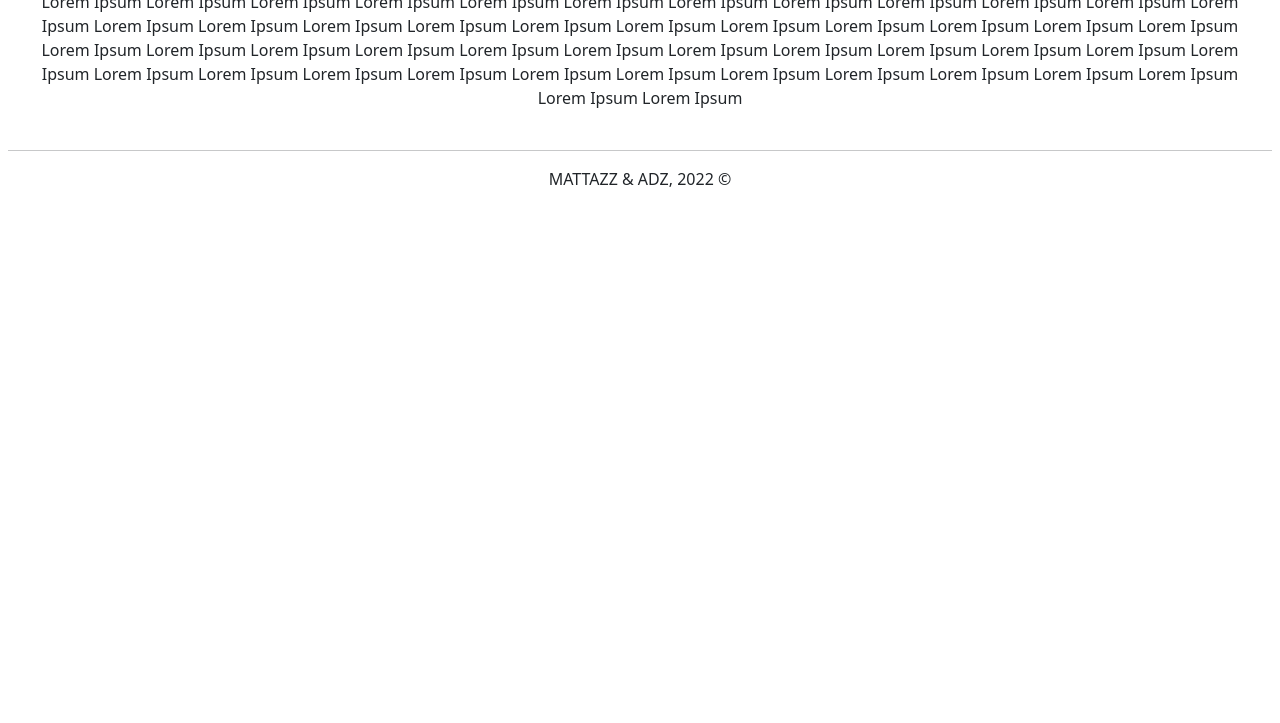
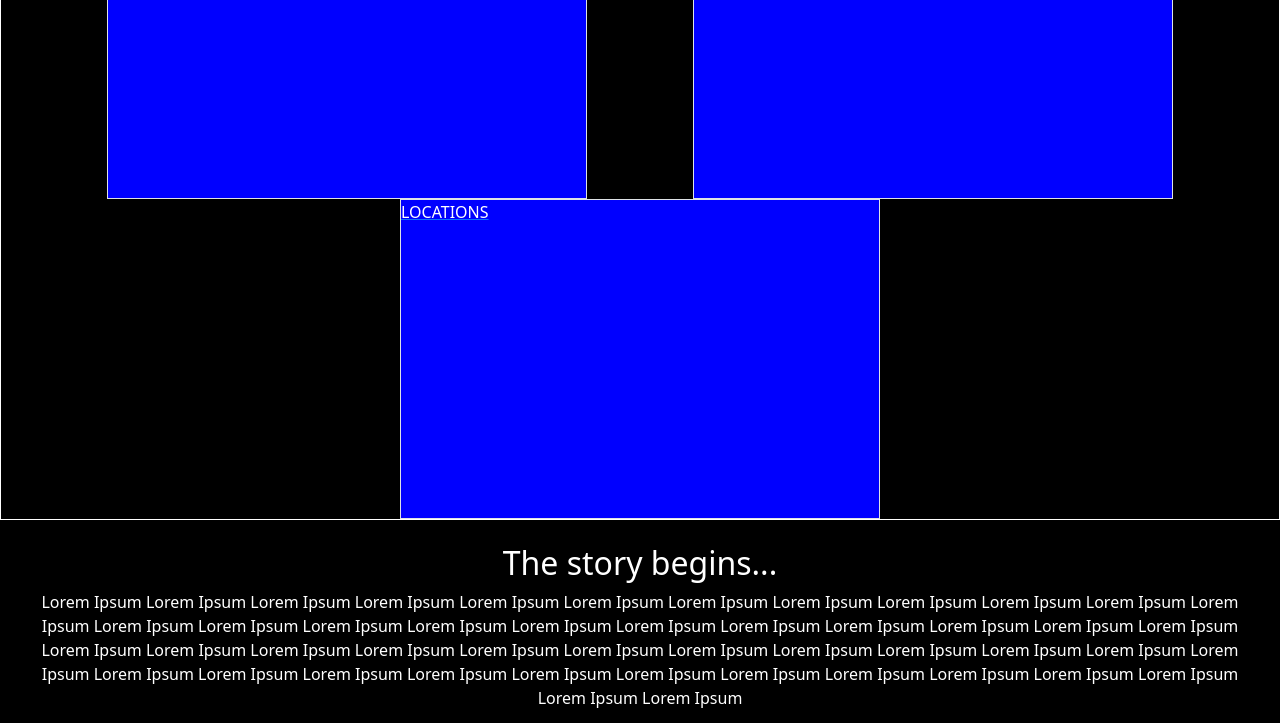
Before and after one commit to mattazz/CreationLegends, a plain HTML site: page main.html in a window 1280 px wide. Shown: the part 234-957 px from the top of the page. Before the commit the page ends 800 px from the top, so only its background shows below. Drawn offline with nearby package versions, Linux system fonts and the light colour scheme; the site is published under a folder, as on GitHub Pages, so addresses that start at the root find nothing.

Commit message:
back to dev environment

```diff
--- a/main.html
+++ b/main.html
@@ -8,8 +8,8 @@
     <link href="https://cdn.jsdelivr.net/npm/bootstrap@5.2.2/dist/css/bootstrap.min.css" rel="stylesheet" integrity="sha384-Zenh87qX5JnK2Jl0vWa8Ck2rdkQ2Bzep5IDxbcnCeuOxjzrPF/et3URy9Bv1WTRi" crossorigin="anonymous">
     <script src="https://kit.fontawesome.com/91adf38b53.js" crossorigin="anonymous"></script>
 
-    <!-- <link rel="stylesheet" href="./css/style.css"> -->
-    <link rel="stylesheet" href="/CreationLegends/css/style.css">
+    <link rel="stylesheet" href="./css/style.css">
+    <!-- <link rel="stylesheet" href="/CreationLegends/css/style.css"> -->
 <body>
 
 
```
Also changed, not shown: index.html (+4 -4 lines).
